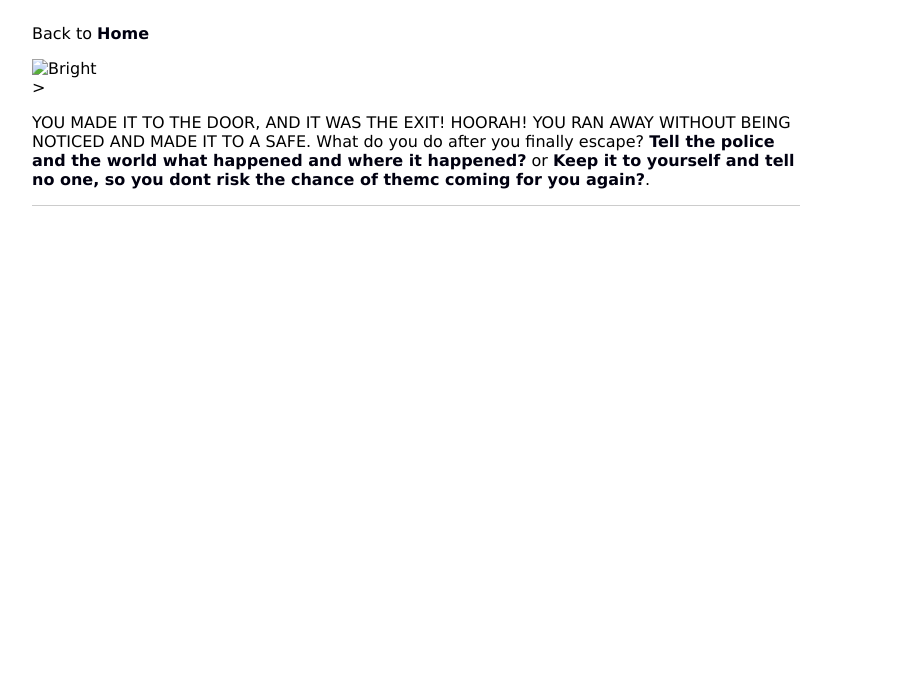
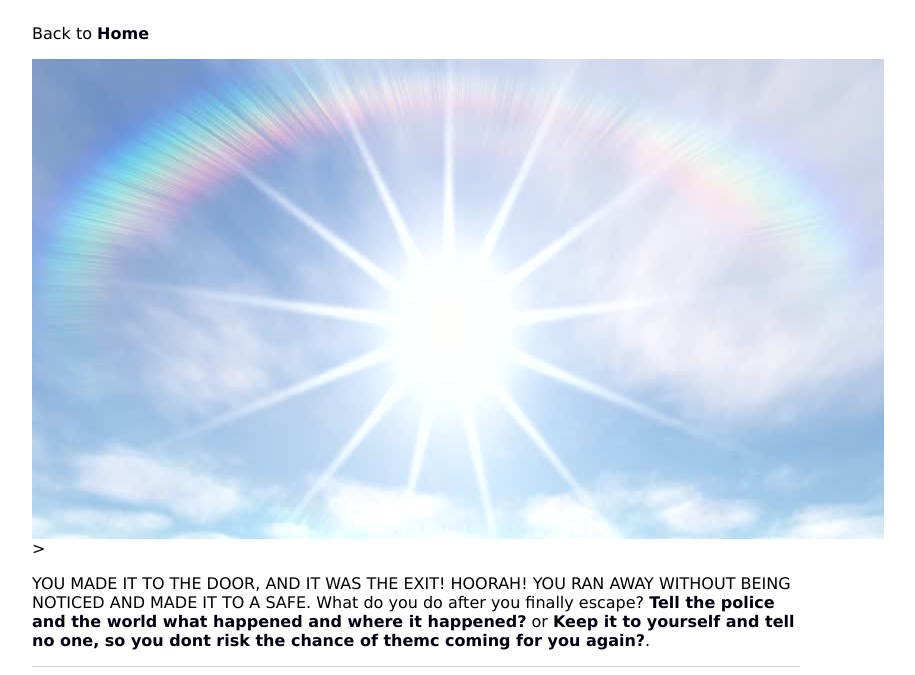
Before and after one commit to VictorSTEPHENS/MyOwnAdventureFinal, a plain HTML site: page Hoorah.html in a window 1280 px wide. Shown: the part 138-813 px from the top of the page, without its empty margins (224-1139 px from the left). Drawn offline with Linux system fonts and the light colour scheme.

Commit message:
Update Hoorah.html

```diff
--- a/Hoorah.html
+++ b/Hoorah.html
@@ -8,7 +8,7 @@
 <body>
 	<h1>HOORAH</h1>
 	<p>Back to <a href="index.html">Home</a></p>
-	<img src="images/Bright.jpg"alt="Bright">>
+	<img src="Bright.jpg"alt="Bright">>
 	<p>YOU MADE IT TO THE DOOR, AND IT WAS THE EXIT! HOORAH! YOU RAN AWAY WITHOUT BEING NOTICED AND MADE IT TO A SAFE. What do you do after you finally escape?  <a href="YouDied.html">Tell the police and the world what happened and where it happened?</a> or <a href="Theend.html">Keep it to yourself and tell no one, so you dont risk the chance of themc coming for you again?</a>. </p>
 
 
```
